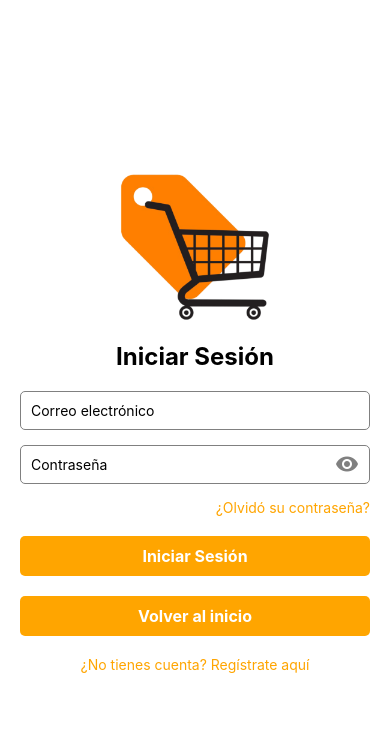
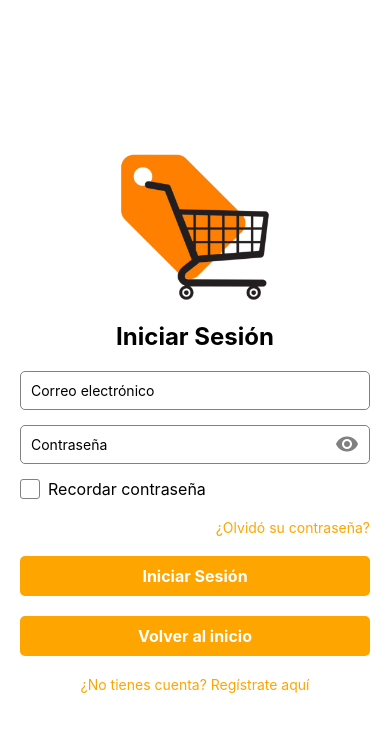
Before and after one commit to JonDavchavarriaga/Frontend-React-Native-Ecommerce, a React Native app: screen /Login in a window 390 px wide. Shown: the top 732 px of the page. Built offline with nearby package versions, Linux system fonts and the light colour scheme.

Commit message:
se agrego check box de recordar contraseña en el login

```diff
--- a/src/screens/ForgotPasswordScreen.js
+++ b/src/screens/ForgotPasswordScreen.js
@@ -34,39 +34,39 @@ const ForgotPasswordScreen = ({ navigation }) => {
 const styles = StyleSheet.create({
   container: {
     flex: 1,
-    backgroundColor: '#ffffff', // Color de fondo blanco
+    backgroundColor: '#ffffff',
     padding: 20,
     justifyContent: 'center',
   },
   title: {
     fontSize: 24,
     fontWeight: 'bold',
-    color: 'orange', // Color naranja
+    color: 'orange',
     marginBottom: 10,
     textAlign: 'center',
   },
   subtitle: {
     fontSize: 16,
-    color: '#333333', // Color de texto gris oscuro
+    color: '#333333',
     marginBottom: 20,
     textAlign: 'center',
   },
   input: {
     height: 50,
-    borderColor: 'orange', // Borde naranja
+    borderColor: 'orange',
     borderWidth: 1,
     borderRadius: 10,
     paddingHorizontal: 15,
     marginBottom: 20,
   },
   button: {
-    backgroundColor: 'orange', // Fondo negro
+    backgroundColor: 'orange',
     borderRadius: 10,
     paddingVertical: 15,
     alignItems: 'center',
   },
   buttonText: {
-    color: '#FFFFFF', // Texto blanco
+    color: '#FFFFFF',
     fontSize: 18,
     fontWeight: 'bold',
   },
@@ -75,7 +75,7 @@ const styles = StyleSheet.create({
     alignItems: 'center',
   },
   linkText: {
-    color: 'orange', // Color naranja
+    color: 'orange',
     textDecorationLine: 'underline',
     fontSize: 16,
   },
--- a/src/screens/LoginScreen.js
+++ b/src/screens/LoginScreen.js
@@ -1,18 +1,15 @@
-import { MaterialCommunityIcons } from '@expo/vector-icons'; // Importar ícono del ojo
+import { MaterialCommunityIcons } from '@expo/vector-icons';
 import React, { useState } from 'react';
 import { Image, StyleSheet, Text, TextInput, TouchableOpacity, View } from 'react-native';
 
 const LoginScreen = ({ navigation }) => {
-  const [passwordVisible, setPasswordVisible] = useState(false); // Estado para la visibilidad de la contraseña
+  const [passwordVisible, setPasswordVisible] = useState(false);
+  const [rememberMe, setRememberMe] = useState(false); // Estado para recordar contraseña
 
   return (
     <View style={styles.container}>
       {/* Espacio para la imagen en la parte superior */}
-      <Image
-        source={require('../../assets/favicon.png')} // Asegúrate de tener una imagen en esa ruta
-        style={styles.image}
-        resizeMode='contain'
-      />
+      <Image source={require('../../assets/favicon.png')} style={styles.image} resizeMode='contain' />
 
       <Text style={styles.title}>Iniciar Sesión</Text>
 
@@ -29,7 +26,7 @@ const LoginScreen = ({ navigation }) => {
         <TextInput
           placeholder='Contraseña'
           style={styles.inputPassword}
-          secureTextEntry={!passwordVisible} // Cambia el tipo de entrada basado en el estado
+          secureTextEntry={!passwordVisible}
           autoCapitalize='none'
         />
         <TouchableOpacity
@@ -42,6 +39,17 @@ const LoginScreen = ({ navigation }) => {
             color='gray'
           />
         </TouchableOpacity>
+      </View>
+
+      {/* Check de recordar contraseña */}
+      <View style={styles.rememberMeContainer}>
+        <TouchableOpacity onPress={() => setRememberMe(!rememberMe)}>
+          <View style={[styles.checkbox, rememberMe && styles.checked]}>
+            {rememberMe && <View style={styles.innerCheckbox} />}{' '}
+            {/* Cuadro interno que se muestra cuando está marcado */}
+          </View>
+        </TouchableOpacity>
+        <Text style={styles.rememberMeText}>Recordar contraseña</Text>
       </View>
 
       {/* Texto de "¿Olvidó su contraseña?" */}
@@ -74,9 +82,9 @@ const styles = StyleSheet.create({
     backgroundColor: 'white',
   },
   image: {
-    width: '100%', // Ancho de la imagen
-    height: 150, // Alto ajustado
-    marginBottom: 20, // Espacio debajo de la imagen
+    width: '100%',
+    height: 150,
+    marginBottom: 20,
   },
   title: {
     fontSize: 24,
@@ -111,6 +119,30 @@ const styles = StyleSheet.create({
     textAlign: 'right',
     marginBottom: 20,
   },
+  rememberMeContainer: {
+    flexDirection: 'row',
+    alignItems: 'center',
+    marginBottom: 20,
+  },
+  checkbox: {
+    width: 20,
+    height: 20,
+    borderColor: 'gray',
+    borderWidth: 1,
+    borderRadius: 3,
+    alignItems: 'center',
+    justifyContent: 'center',
+    marginRight: 8,
+  },
+  innerCheckbox: {
+    width: 12,
+    height: 12,
+    backgroundColor: 'orange',
+    borderRadius: 2,
+  },
+  rememberMeText: {
+    fontSize: 16,
+  },
   button: {
     backgroundColor: 'orange',
     paddingVertical: 10,
--- a/src/screens/RegisterScreen.js
+++ b/src/screens/RegisterScreen.js
@@ -1,4 +1,4 @@
-import { MaterialCommunityIcons } from '@expo/vector-icons'; // Importar ícono del ojo
+import { MaterialCommunityIcons } from '@expo/vector-icons';
 import React, { useState } from 'react';
 import { Alert, Image, StyleSheet, Text, TextInput, TouchableOpacity, View } from 'react-native';
 
@@ -13,17 +13,13 @@ const RegisterScreen = ({ navigation }) => {
       Alert.alert('Error', 'Las contraseñas no coinciden');
       return;
     }
-    // Aquí puedes agregar la lógica para el registro
     Alert.alert('Éxito', 'Registro exitoso');
   };
 
   return (
     <View style={styles.container}>
       {/* Espacio para la imagen */}
-      <Image
-        source={require('../../assets/favicon.png')} // Asegúrate de tener un logo en la carpeta assets
-        style={styles.logo}
-      />
+      <Image source={require('../../assets/favicon.png')} style={styles.logo} />
 
       <TextInput placeholder='Nombre(s)' style={styles.input} />
       <TextInput placeholder='Apellidos' style={styles.input} />
@@ -57,11 +53,7 @@ const RegisterScreen = ({ navigation }) => {
           onChangeText={setConfirmPassword}
         />
         <TouchableOpacity onPress={() => setConfirmPasswordVisible(!confirmPasswordVisible)} style={styles.icon}>
-          <MaterialCommunityIcons
-            name={confirmPasswordVisible ? 'eye-off' : 'eye'} // Cambia el ícono
-            size={24}
-            color='gray'
-          />
+          <MaterialCommunityIcons name={confirmPasswordVisible ? 'eye-off' : 'eye'} size={24} color='gray' />
         </TouchableOpacity>
       </View>
 
@@ -85,10 +77,10 @@ const styles = StyleSheet.create({
     justifyContent: 'center',
   },
   logo: {
-    width: 100, // Ajusta el tamaño de la imagen según necesites
+    width: 100,
     height: 100,
     alignSelf: 'center',
-    marginBottom: 20, // Espaciado debajo de la imagen
+    marginBottom: 20,
   },
   input: {
     height: 40,
@@ -105,19 +97,19 @@ const styles = StyleSheet.create({
     borderWidth: 1,
     borderRadius: 5,
     marginBottom: 15,
-    position: 'relative', // Para el icono dentro del contenedor
+    position: 'relative',
   },
   passwordInput: {
     flex: 1,
     padding: 10,
   },
   icon: {
-    position: 'absolute', // Para que el icono se posicione dentro del input
+    position: 'absolute',
     right: 10,
-    zIndex: 1, // Para asegurarte de que el icono esté por encima
+    zIndex: 1,
   },
   button: {
-    backgroundColor: 'orange', // Color del botón
+    backgroundColor: 'orange',
     paddingVertical: 10,
     paddingHorizontal: 20,
     borderRadius: 5,
@@ -130,7 +122,7 @@ const styles = StyleSheet.create({
     fontWeight: 'bold',
   },
   backButton: {
-    backgroundColor: 'orange', // Color del botón de "Volver al inicio"
+    backgroundColor: 'orange',
     paddingVertical: 10,
     paddingHorizontal: 20,
     borderRadius: 5,
```
